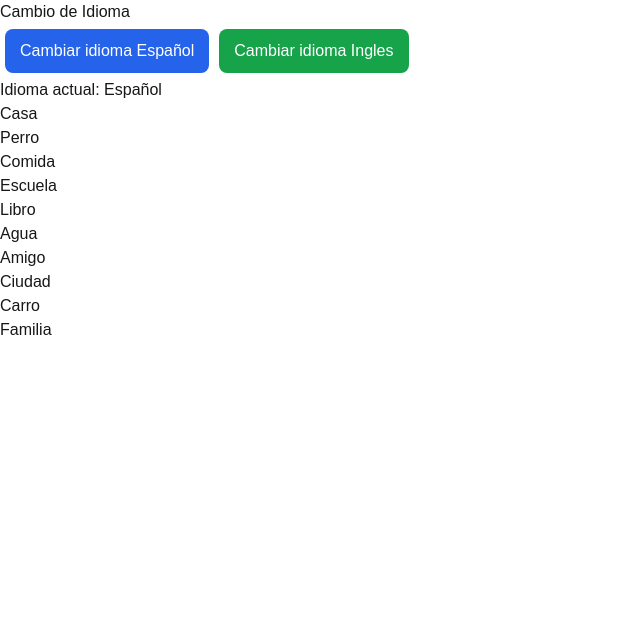
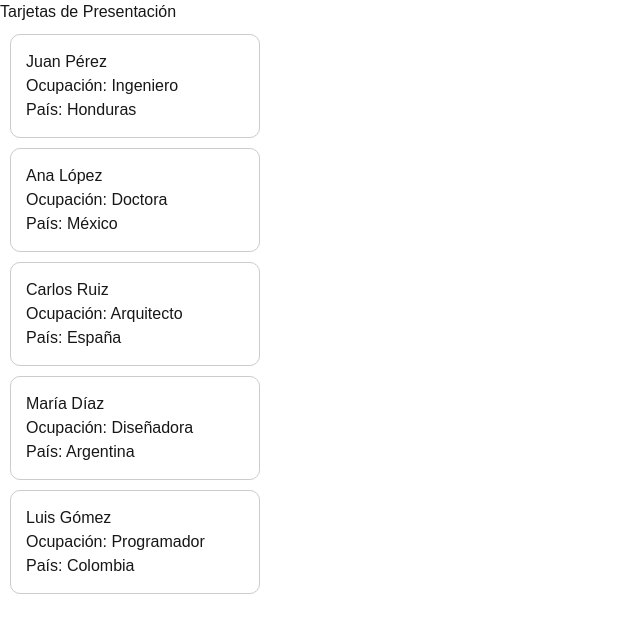
Before and after one commit to codisi97/TareasDesarolloWebII, a Next.js app: page / in a window 1280 px wide. Shown: the top 632 px of the page, without its empty margins (0-640 px from the left). Built offline with nearby package versions, Linux system fonts and the light colour scheme.

Commit message:
componente padre

```diff
--- a/src/app/componentes/BtnEspañol.tsx
+++ /dev/null
@@ -1,20 +0,0 @@
-type Props = {
-  cambioIdioma: () => void;
-}
-
-export default function BotonEspañol(props: Props) {
-  return (
-    <button onClick={props.cambioIdioma}
-    style={{
-        padding: "10px 15px",
-        margin: "5px",
-        backgroundColor: "#2563eb",
-        color: "white",
-        border: "none",
-        borderRadius: "8px",
-        cursor: "pointer",
-      }}>
-      Cambiar idioma Español
-    </button>
-  );
-}
--- a/src/app/componentes/BtnIngles.tsx
+++ /dev/null
@@ -1,20 +0,0 @@
-type Props = {
-  cambioIdioma: () => void;
-}
-
-export default function BotonIngles(props: Props) {
-  return (
-    <button onClick={props.cambioIdioma}
-        style={{
-        padding: "10px 15px",
-        margin: "5px",
-        backgroundColor: "#16a34a",
-        color: "white",
-        border: "none",
-        borderRadius: "8px",
-        cursor: "pointer",
-      }}>
-      Cambiar idioma Ingles
-    </button>
-  );
-}
--- /dev/null
+++ b/src/app/componentes/ComponentePadre.tsx
@@ -0,0 +1,41 @@
+"use client";
+
+import { useEffect, useState } from "react";
+import TarjetaPersona from "./TarjetaPersona";
+
+type Persona = {
+  nombre: string;
+  ocupacion: string;
+  pais: string;
+};
+
+export default function ComponentePadre() {
+  const [personas, setPersonas] = useState<Persona[]>([]);
+
+  useEffect(() => {
+    setPersonas([
+      { nombre: "Juan Pérez", ocupacion: "Ingeniero", pais: "Honduras" },
+      { nombre: "Ana López", ocupacion: "Doctora", pais: "México" },
+      { nombre: "Carlos Ruiz", ocupacion: "Arquitecto", pais: "España" },
+      { nombre: "María Díaz", ocupacion: "Diseñadora", pais: "Argentina" },
+      { nombre: "Luis Gómez", ocupacion: "Programador", pais: "Colombia" },
+    ]);
+  }, []);
+
+  return (
+    <section>
+      <h1>Tarjetas de Presentación</h1>
+
+      <div>
+        {personas.map((persona, index) => (
+          <TarjetaPersona
+            key={index}
+            nombre={persona.nombre}
+            ocupacion={persona.ocupacion}
+            pais={persona.pais}
+          />
+        ))}
+      </div>
+    </section>
+  );
+}
--- /dev/null
+++ b/src/app/componentes/TarjetaPersona.tsx
@@ -0,0 +1,23 @@
+type TarjetaPersonaProps = {
+  nombre: string;
+  ocupacion: string;
+  pais: string;
+};
+
+export default function TarjetaPersona(props: TarjetaPersonaProps) {
+  return (
+    <div
+      style={{
+        border: "1px solid #ccc",
+        borderRadius: "10px",
+        padding: "15px",
+        margin: "10px",
+        width: "250px",
+      }}
+    >
+      <h2>{props.nombre}</h2>
+      <p>Ocupación: {props.ocupacion}</p>
+      <p>País: {props.pais}</p>
+    </div>
+  );
+}
--- a/src/app/page.tsx
+++ b/src/app/page.tsx
@@ -1,48 +1,9 @@
-"use client";
-
-import { useEffect, useState } from "react";
-import BotonEspañol from "./componentes/BtnEspañol";
-import BotonIngles from "./componentes/BtnIngles";
+import ComponentePadre from "./componentes/ComponentePadre";
 
 export default function Home() {
-  const palabras = [
-    { es: "Casa", en: "House" },
-    { es: "Perro", en: "Dog" },
-    { es: "Comida", en: "Food" },
-    { es: "Escuela", en: "School" },
-    { es: "Libro", en: "Book" },
-    { es: "Agua", en: "Water" },
-    { es: "Amigo", en: "Friend" },
-    { es: "Ciudad", en: "City" },
-    { es: "Carro", en: "Car" },
-    { es: "Familia", en: "Family" },
-  ];
-
-  const [idioma, setIdioma] = useState("es");
-  const [lista, setLista] = useState<string[]>([]);
-
-  useEffect(() => {
-    const nuevaLista = palabras.map((palabra) =>
-      idioma === "es" ? palabra.es : palabra.en
-    );
-
-    setLista(nuevaLista);
-  }, [idioma]);
-
   return (
     <main>
-      <h1>Cambio de Idioma</h1>
-
-      <BotonEspañol cambioIdioma={() => setIdioma("es")} />
-      <BotonIngles cambioIdioma={() => setIdioma("en")} />
-
-      <h2>Idioma actual: {idioma === "es" ? "Español" : "Inglés"}</h2>
-
-      <ul>
-        {lista.map((palabra, index) => (
-          <li key={index}>{palabra}</li>
-        ))}
-      </ul>
+      <ComponentePadre />
     </main>
   );
 }
```
